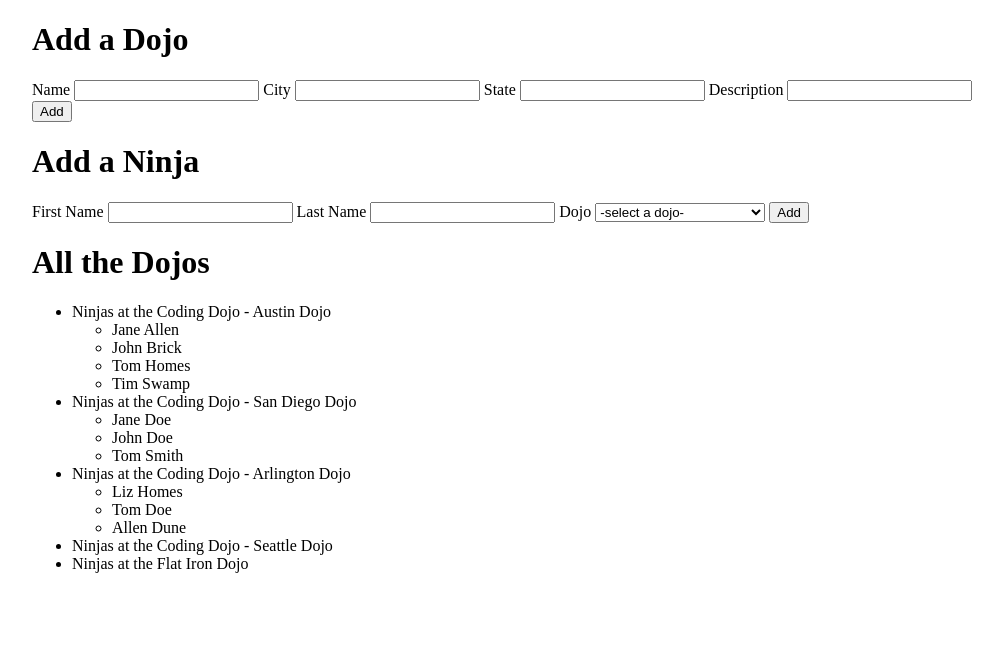
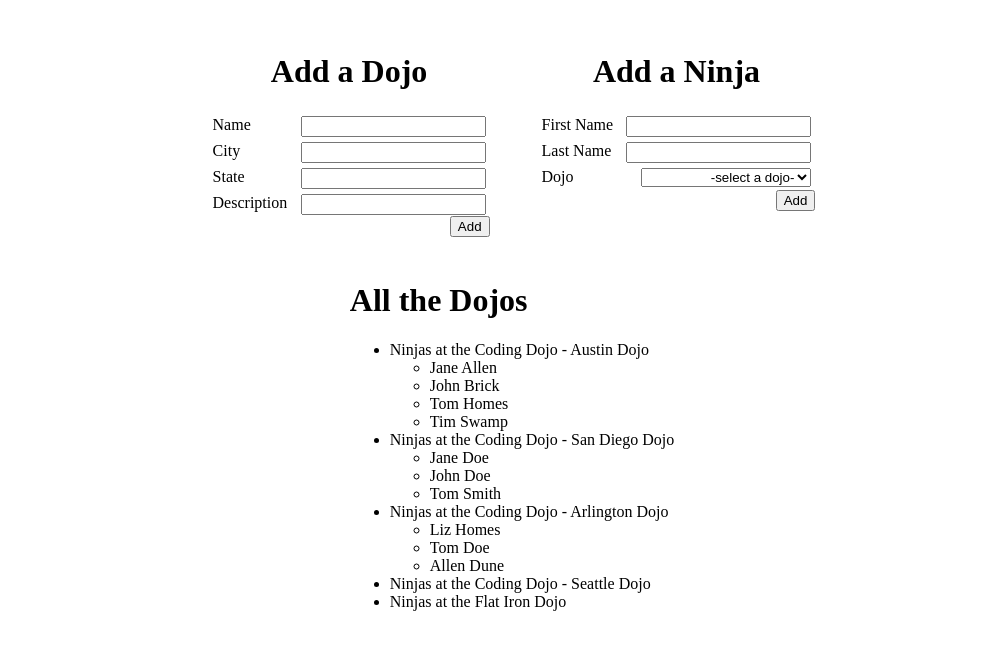
Before and after one commit to JennyWauer/dojo_and_ninjas, a Django app: page / in a window 1280 px wide. Shown: the top 650 px of the page, without its empty margins (128-1131 px from the left). Run offline with Django 3.2, Linux system fonts and the light colour scheme; data comes from the database, SQL or seed files in the repository.

Commit message:
style page

```diff
--- a/app_one/static/style.css
+++ b/app_one/static/style.css
@@ -3,3 +3,35 @@
     margin-right: auto;
     width: 75%;
 }
+
+.forms {
+    display: flex;
+    justify-content: center;
+}
+
+.dojo, .ninja {
+    display: inline-block;
+    margin: 1em;
+    padding: 0.5em;
+}
+
+.dojo div, .ninja div {
+    display: block;
+    padding: 0.25em;
+}
+
+input, select {
+    margin-left: 1em;
+    float: right;
+    text-align: right;
+}
+
+.forms h1 {
+    text-align: center;
+}
+
+.dojo-list {
+    width: fit-content;
+    margin-left: auto;
+    margin-right: auto;
+}
--- a/app_one/templates/index.html
+++ b/app_one/templates/index.html
@@ -1,5 +1,6 @@
 <!DOCTYPE html>
 <html lang="en">
+
 <head>
     <meta charset="UTF-8">
     <meta name="viewport" content="width=device-width, initial-scale=1.0">
@@ -7,19 +8,29 @@
     <link rel="stylesheet" href="{% static 'style.css' %}">
     <title>Dojo and Ninjas</title>
 </head>
+
 <body>
+    <div class="forms">
         <div class="dojo">
             <h1>Add a Dojo</h1>
             <form action="add_dojo" method="POST">
                 {% csrf_token %}
+                <div>
                     <label for="name">Name</label>
                     <input type="text" name="name">
+                </div>
+                <div>
                     <label for="city">City</label>
                     <input type="text" name="city">
+                </div>
+                <div>
                     <label for="state">State</label>
                     <input type="text" name="state">
+                </div>
+                <div>
                     <label for="desc">Description</label>
                     <input type="text" name="desc">
+                </div>
                 <input type="submit" name="submit" value="Add">
             </form>
         </div>
@@ -27,20 +38,28 @@
             <h1>Add a Ninja</h1>
             <form action="add_ninja" method="POST">
                 {% csrf_token %}
+                <div>
                     <label for="first_name">First Name</label>
                     <input type="text" name="first_name">
+                </div>
+                <div>
                     <label for="last_name">Last Name</label>
                     <input type="text" name="last_name">
+                </div>
+                <div>
                     <label for="dojo">Dojo</label>
                     <select name="dojo">
                         <option value="">-select a dojo-</option>
-                {% for dojo in dojo%}
+                        {% for dojo in dojo %}
                         <option value="{{ dojo.name }}">{{ dojo.name }}</option>
                         {% endfor %}
                     </select>
+                </div>
                 <input type="submit" name="submit" value="Add">
             </form>
         </div>
+    </div>
+    <div class="dojo-list">
     <h1>All the Dojos</h1>
     <ul>
         {% for dojo in dojo %}
@@ -53,5 +72,7 @@
         </li>
         {% endfor %}
     </ul>
+    </div>
 </body>
+
 </html>
```
Lines whose indentation alone changed are shown as unchanged.
